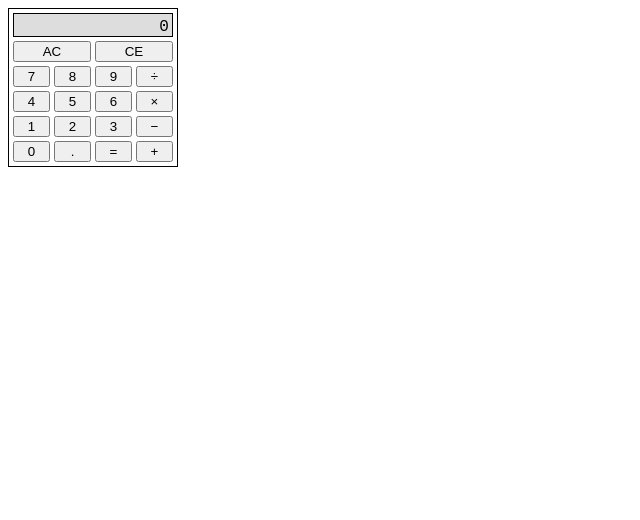
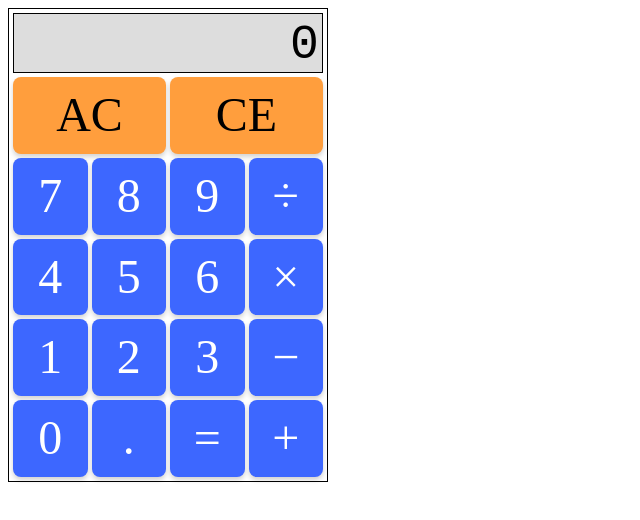
Before and after one commit to matta/odin-calculator, a plain HTML site: page index.html in a window 1280 px wide. Shown: the whole page, without its empty margins (0-640 px from the left). Drawn offline with Linux system fonts and the light colour scheme.

Commit message:
Button colors are kinda sorta passably okay-ish

```diff
--- a/index.html
+++ b/index.html
@@ -14,8 +14,8 @@
         <div id="display"></div>
         <div id="buttons">
             <div class="button-row">
-                <button class="button" id="all-clear-button">AC</button>
-                <button class="button">CE</button>
+                <button class="button clear-button" id="all-clear-button">AC</button>
+                <button class="button clear-button">CE</button>
             </div>
             <div class="button-row">
                 <button class="button digit-button">7</button>
--- a/style.css
+++ b/style.css
@@ -1,10 +1,101 @@
+:root {
+    --button-main-color: white;
+    --button-main-background-color: hsl(227, 100%, 62%);
+    --button-main-background-color-darker: hsl(227, 100%, calc(62% * 0.9));
+    --button-main-background-color-darker-darker: hsl(227, 100%, calc(62% * 0.9 * 0.9));
+
+    --button-clear-color: black;
+    --button-clear-background-color: hsl(30, 100%, 62%);
+    --button-clear-background-color-darker: hsl(30, 100%, calc(62% * 0.9));
+    --button-clear-background-color-darker-darker: hsl(30, 100%, calc(62% * 0.9 * 0.9));
+}
+
+/* See https://css-tricks.com/international-box-sizing-awareness-day/ */
+*,
+*:before,
+*:after {
+    box-sizing: border-box;
+}
+
+/*
+   TODO: choose color palette:
+
+   https://buttonbuddy.dev/
+*/
+
+button {
+    border: none;
+    background-color: transparent;
+    color: inherit;
+    margin: 0em;
+    font-family: inherit;
+    font-size: inherit;
+    padding: 0;
+    cursor: pointer;
+}
+
+button {
+    /* https://lea.verou.me/blog/2021/10/custom-properties-with-defaults/ */
+    --_color: var(--button-main-color, white);
+    --_background-color: var(--button-main-background-color, black);
+    --_background-color-darker: var(--button-main-background-color-darker, black);
+    --_background-color-darker-darker: var(--button-main-background-color-darker-darker, black);
+
+    /* https://moderncss.dev/css-button-styling-guide/#display-styles */
+    display: inline-flex;
+    text-align: center;
+    align-items: center;
+    justify-content: center;
+
+    /* https://moderncss.dev/css-button-styling-guide/#visual-styles */
+    background-color: var(--_background-color);
+    color: var(--_color);
+    border-radius: 8px;
+    box-shadow: 0 3px 5px rgba(0, 0, 0, 0.18);
+
+    /* https://moderncss.dev/css-button-styling-guide/#text-styles */
+    padding: 0.25em 0.75em;
+    min-width: 1ch;
+    min-height: 44px;
+
+    /* https://moderncss.dev/css-button-styling-guide/#text-styles */
+    text-align: center;
+    line-height: 1.1;
+
+    /* https://moderncss.dev/css-button-styling-guide/#hover */
+    transition: 220ms all ease-in-out;
+}
+
+/* https://moderncss.dev/css-button-styling-guide/#font-styles */
+/* https://moderncss.dev/css-button-styling-guide/#active */
+button:hover,
+button:active {
+    background-color: var(--_background-color-darker);
+}
+
+/* https://moderncss.dev/css-button-styling-guide/#focus */
+button:focus {
+    outline-style: solid;
+    outline-color: transparent;
+    box-shadow: 0 0 0 4px var(--_background-color-darker-darker);
+}
+
+.clear-button {
+    --_color: var(--button-clear-color, white);
+    --_background-color: var(--button-clear-background-color, black);
+    --_background-color-darker: var(--button-clear-background-color-darker, black);
+    --_background-color-darker-darker: var(--button-clear-background-color-darker-darker, black);
+}
+
 .calculator {
     display: flex;
     flex-direction: column;
     gap: 0.25rem;
-    width: 10rem;
+    width: 20rem;
     border: #000 1px solid;
     padding: 0.25rem;
+    min-width: auto;
+    font-size: 3rem;
 }
 
 #display {
```
